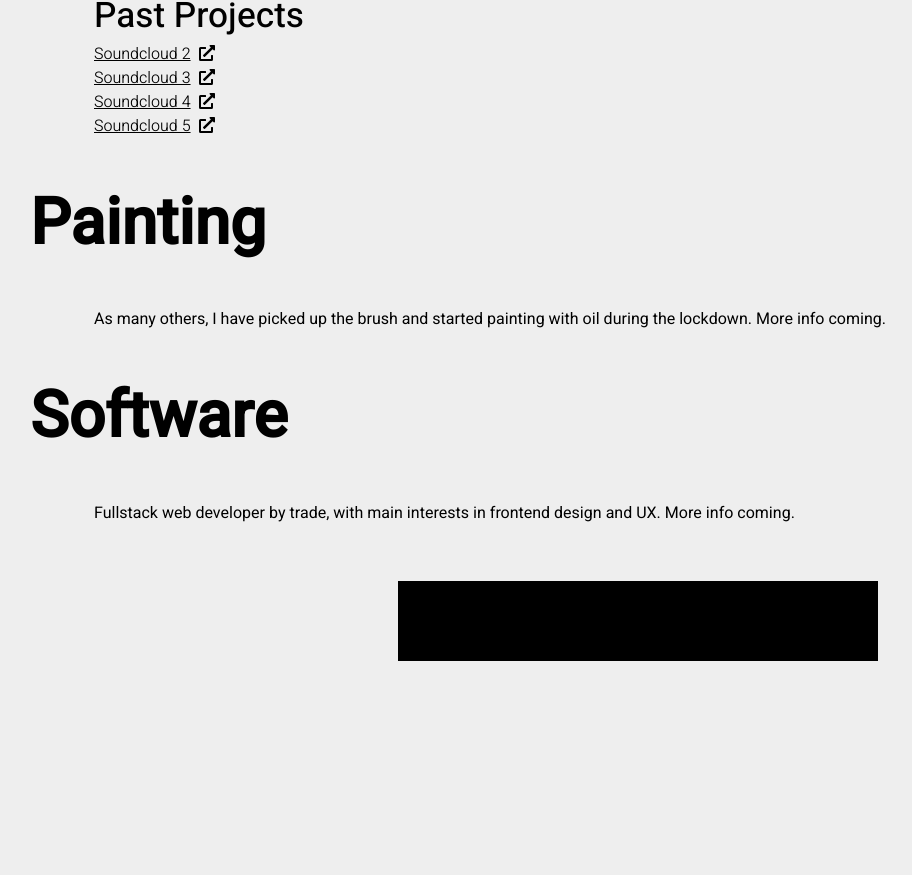
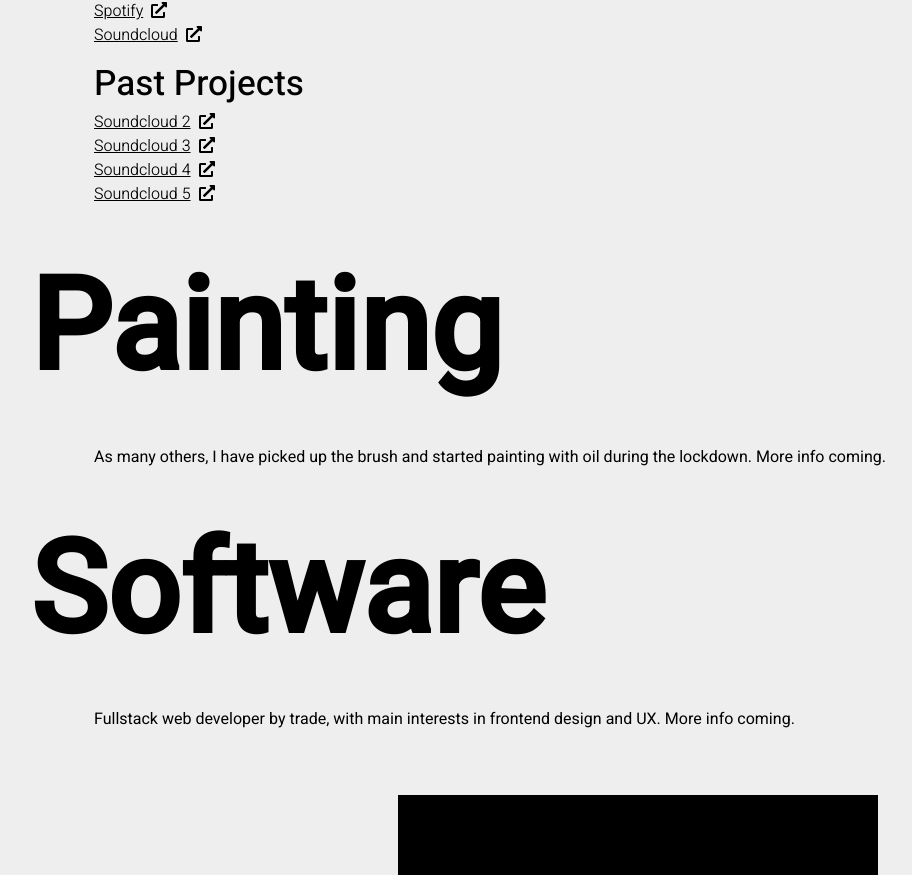
Before and after one commit to youngburi/homepage, a Next.js app: page / in a window 1280 px wide. Shown: the part 1134-2009 px from the top of the page, without its empty margins (2-914 px from the left). Before the commit the page ends 1795 px from the top, so only its background shows below. Built offline with nearby package versions, Linux system fonts and the light colour scheme; a web font is replaced by a local one.

Commit message:
fontsize and spacing adjustments

```diff
--- a/components/dom-elemens/Section.tsx
+++ b/components/dom-elemens/Section.tsx
@@ -7,7 +7,7 @@ interface MainSectionProps {
 
 export const MainSection = ({ children }: MainSectionProps) => {
   return (
-    <Box mx={["0rem", "4rem"]} mt={["0rem", "2.5rem"]} mb={["0rem", "1rem"]}>
+    <Box mx={["0rem", "4rem"]} mt={["0rem", "2rem"]} mb={["0rem", "1rem"]}>
       {children}
     </Box>
   );
--- a/components/dom-elemens/Typographyy.tsx
+++ b/components/dom-elemens/Typographyy.tsx
@@ -14,7 +14,7 @@ export const H1 = ({
   return (
     <Heading
       as="h1"
-      fontSize={["2rem", "3rem", "4rem"]}
+      fontSize={["3rem", "4rem", "clamp(4rem, 10vw, 8rem)"]}
       transition="font-size 300ms ease"
       pb={["0.3rem", "0.3rem"]}
       // fontWeight="600"
--- a/pages/index.tsx
+++ b/pages/index.tsx
@@ -40,7 +40,7 @@ const IndexPage = () => {
       </Box>
       <Box px={["2rem", "2rem"]} pb={["2rem", "2rem"]}>
         <Text
-          // textAlign="justify"
+          // textAlign="center"
           fontStyle="italic"
         >
           I'm Buri and this is a summary of the things I do, FYI.
@@ -100,9 +100,10 @@ const IndexPage = () => {
       </Box>
       <Box display="flex" justifyContent="center">
         <Box
+          // borderTopRadius="0.5rem"
           bgColor="black"
           width="clamp(12rem, 50%, 30rem)"
-          mt="0.5rem"
+          mt="1rem"
           height="5rem"
           mx="2rem"
         ></Box>
```
